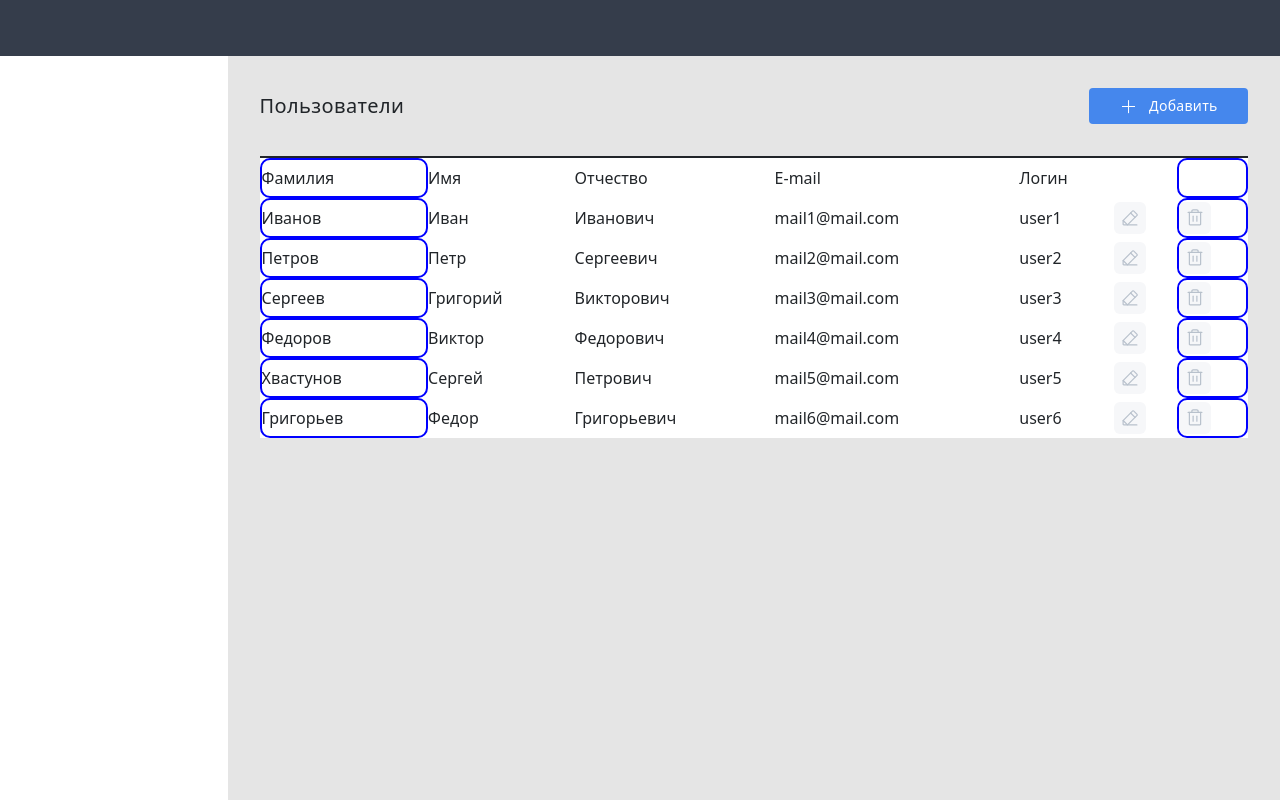
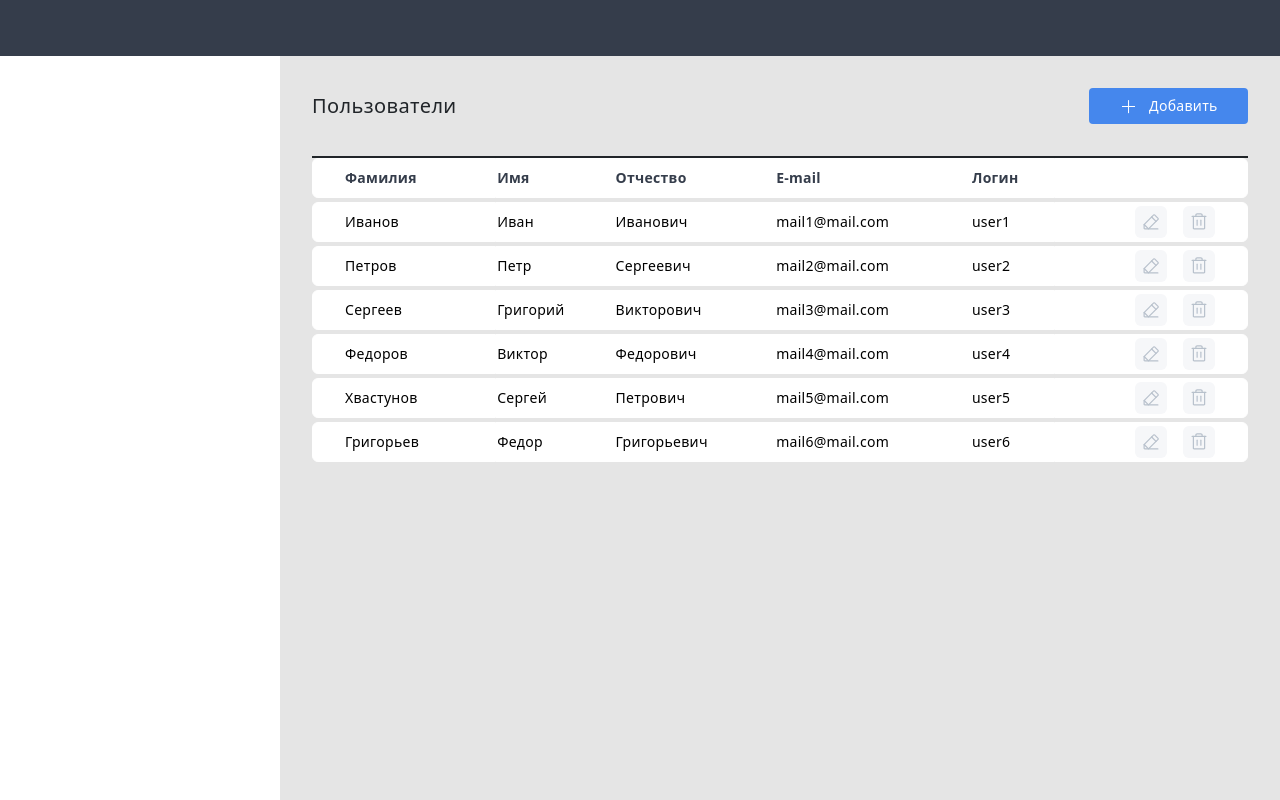
Before and after one commit to Timur-eit/users-table_react, a React (Create React App) app: page / in a window 1280 px wide. Built offline with nearby package versions, Linux system fonts and the light colour scheme.

Commit message:
update table layout

```diff
--- a/src/components/LeftSideBar/style.scss
+++ b/src/components/LeftSideBar/style.scss
@@ -1,7 +1,7 @@
 @import "shared/styles_modules/sizes";
 
 .left-side-bar {
-    width: 280px;
+    min-width: 280px;
     height: calc(100vh - $mainHeaderHeight);
     background-color: #ffff;
 }
--- a/src/components/UserTableRow/index.tsx
+++ b/src/components/UserTableRow/index.tsx
@@ -22,14 +22,12 @@ function UserTableRow(props: IUserTableRowProps) {
     } = props;
 
     return (
-        <tr className='table-row' key={user.login + userIndex}>
+        <tr className='tbdoy-row' key={user.login + userIndex}>
             {Object.keys(user).map((userData, i) => {
                 return <td key={userData + i}>{user[userData]}</td>
             })}
-            <td>
+            <td className='tbdoy-row__control-panel'>
                 <img src={correctDataBtnImg} alt='correct data' onClick={() => correctDataAction(user, userIndex)} />
-            </td>
-            <td>
                 <img src={deleteBtnImg} alt='delete data' onClick={() => prepareToDeleteUserDataAction(userIndex)} />
             </td>
         </tr>
--- a/src/components/UserTableRow/style.scss
+++ b/src/components/UserTableRow/style.scss
@@ -1,5 +1,20 @@
-.table-row {
-    img:hover {
-        cursor: pointer;
+.tbdoy-row {
+    .tbdoy-row__control-panel {
+        display: flex;
+        justify-content: flex-end;
+        align-items: center;
+        > :first-child {
+            margin-right: 16px;
+        }
+        img {
+            width: 32px;
+            height: 32px;
+            &:hover {
+                cursor: pointer;
+            }
+        }
+
+
     }
+
 }
--- a/src/components/UsersTable/index.tsx
+++ b/src/components/UsersTable/index.tsx
@@ -127,19 +127,20 @@ function UsersTable(props: IUsersTableProps) {
                             return <th key={item}>{item}</th>;
                         })}
                         <th></th>
-                        <th></th>
                     </tr>
                 </thead>
-                <tbody>
                     {tableState.tableData && tableState.tableData.map((user, i) => {
-                        return (<UserTableRow
+                        return (
+                            <tbody>
+                                <UserTableRow
                                     user={user}
                                     userIndex={i}
                                     correctDataAction={correctData}
                                     prepareToDeleteUserDataAction={prepareToDeleteUserData}
-                                />)
+                                />
+                            </tbody>
+                        )
                     })}
-                </tbody>
             </table>
 
             <UserDeleteModal
--- a/src/components/UsersTable/style.scss
+++ b/src/components/UsersTable/style.scss
@@ -3,24 +3,51 @@
 
 .table {
     padding: 0 32px;
+    overflow: scroll;
     table {
         width: 100%;
-        background-color: #ffff;
         border-collapse: separate;
+        thead {
+            th {
+                @include tableFont;
+                font-weight: bold;
+                color: $fontDefault;
+            }
 
+        }
+        tbody {
+            td {
+                @include tableFont;
+                font-weight: normal;
+                color: $tableBodyFont;
+            }
+        }
+        thead::after, tbody::after {
+            @include pseudoRow;
+        }
 
         tr {
-            @include tableRow;
+            > th, td {
+                @include tableRow;
+            }
             > th:first-child,
             td:first-child,
             th:first-child,
-            td:first-child,
-            th:last-child,
+            td:first-child {
+                @include tableRow;
+                border-top-left-radius: 6px;
+                border-bottom-left-radius: 6px;
+                padding-left: 32px;
+            }
+            > th:last-child,
             td:last-child,
             th:last-child,
             td:last-child {
-                border: 2px blue solid;
-                border-radius: 10px;
+                @include tableRow;
+                border-top-right-radius: 6px;
+                border-bottom-right-radius: 6px;
+                padding-right: 32px;
+
             }
         }
 
--- a/src/shared/styles_modules/_colors.scss
+++ b/src/shared/styles_modules/_colors.scss
@@ -6,7 +6,9 @@ $cancelButton: #E4E5E8;
 $cancelButtonFont: #6D7885;
 
 $inputBackgroud: #EBECEF;
+
 $fontDefault: #353D4B;
+$tableBodyFont: #000000;
 
 
 
--- a/src/shared/styles_modules/_mixines.scss
+++ b/src/shared/styles_modules/_mixines.scss
@@ -1,17 +1,25 @@
 @import "./colors";
 
 @mixin tableRow {
-  background-color: #ffff;
-  height: 40px;
-  border:green 0.5px solid;
-  border-radius: 10%;
-  margin: 2em 0;
+    height: 40px;
+    border: 1px #ffff solid;
+    background-color: #ffff;
 }
 
-@mixin tableCell {
-  background-color: #ffff;
+@mixin pseudoRow {
+    height: 4px;
+    display: table-row;
+    content: '';
 }
 
+@mixin tableFont {
+    font-style: normal;
+    font-size: 14px;
+    line-height: 20px;
+    letter-spacing: 0.02em;
+}
+
+// todo delete below
 
 @mixin errorMessage {
   color: $errorFont;
```
